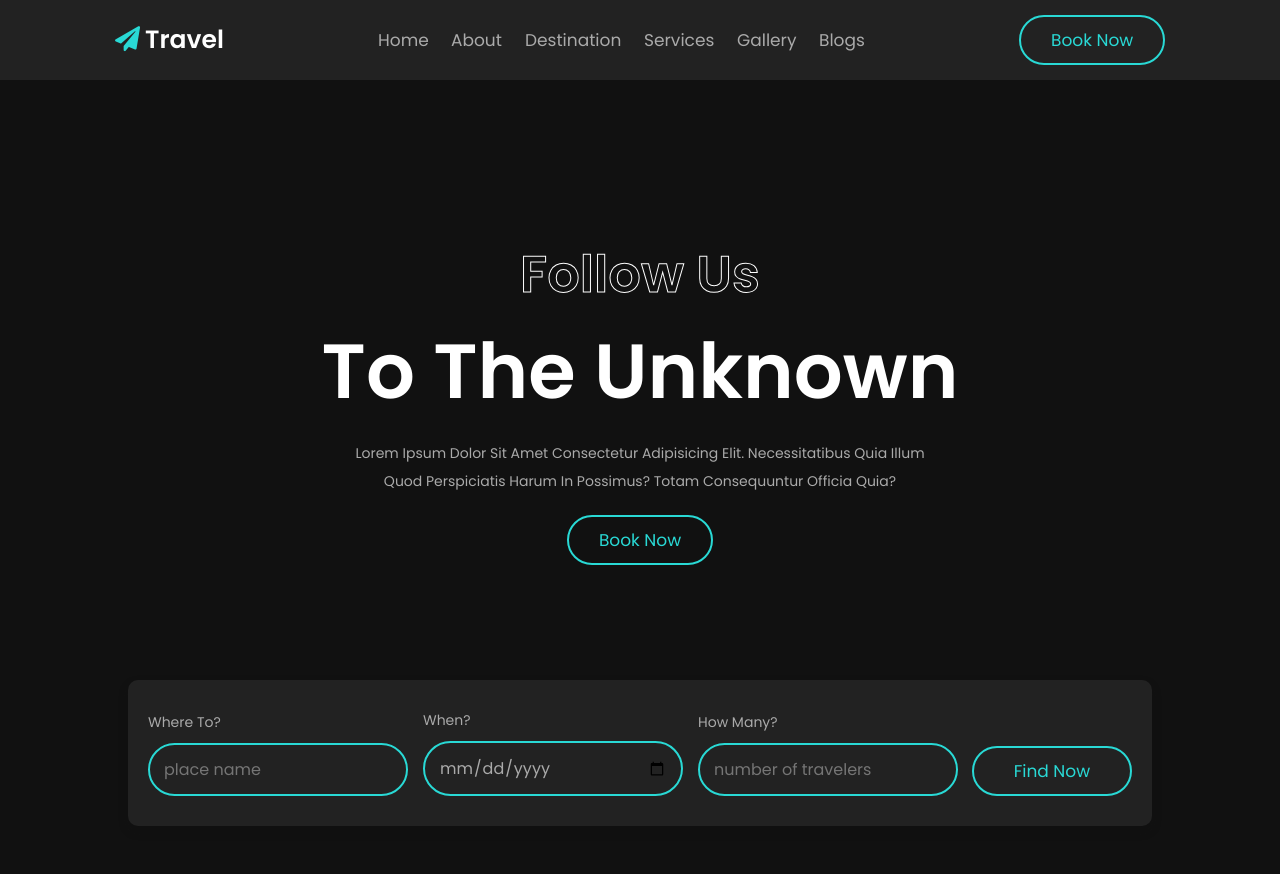
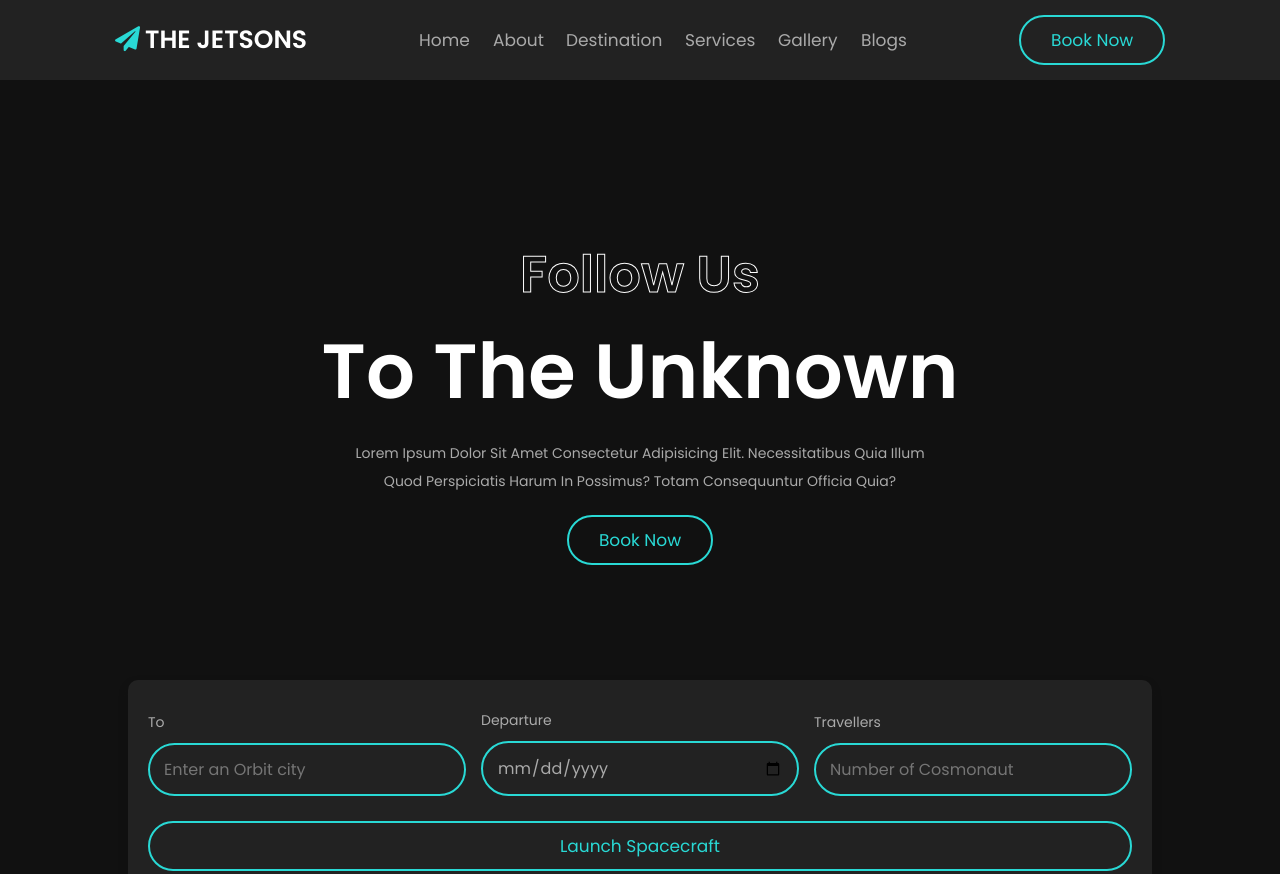
Before and after one commit to Hridxyz/thesimpsons, a plain HTML site: page index.html in a window 1280 px wide. Shown: the top 874 px of the page. Drawn offline with nearby package versions, Linux system fonts and the light colour scheme.

Commit message:
Update index.html

```diff
--- a/index.html
+++ b/index.html
@@ -4,7 +4,7 @@
     <meta charset="UTF-8">
     <meta http-equiv="X-UA-Compatible" content="IE=edge">
     <meta name="viewport" content="width=device-width, initial-scale=1.0">
-    <title>complete responsive travel website design tutorial</title>
+    <title>JETSONS:Travel the Universe and more</title>
 
     <!-- font awesome cdn link  -->
     <link rel="stylesheet" href="https://cdnjs.cloudflare.com/ajax/libs/font-awesome/5.15.4/css/all.min.css">
@@ -26,7 +26,7 @@
 
     <div id="menu-btn" class="fas fa-bars"></div>
 
-    <a data-aos="zoom-in-left" data-aos-delay="150" href="#" class="logo"> <i class="fas fa-paper-plane"></i>travel </a>
+    <a data-aos="zoom-in-left" data-aos-delay="150" href="#" class="logo"> <i class="fas fa-paper-plane"></i>THE JETSONS</a>
 
     <nav class="navbar">
         <a data-aos="zoom-in-left" data-aos-delay="300" href="#home">home</a>
@@ -64,18 +64,18 @@
 
     <form action="">
         <div data-aos="zoom-in" data-aos-delay="150" class="inputBox">
-            <span>where to?</span>
-            <input type="text" placeholder="place name" value="">
+            <span>To</span>
+            <input type="text" placeholder="Enter an Orbit city" value="">
         </div>
         <div data-aos="zoom-in" data-aos-delay="300" class="inputBox">
-            <span>when?</span>
+            <span>Departure</span>
             <input type="date" value="">
         </div>
         <div data-aos="zoom-in" data-aos-delay="450" class="inputBox">
-            <span>how many?</span>
-            <input type="number" placeholder="number of travelers" value="">
+            <span>Travellers</span>
+            <input type="number" placeholder="Number of Cosmonaut" value="">
         </div>
-        <input data-aos="zoom-in" data-aos-delay="600" type="submit" value="find now" class="btn">
+        <input data-aos="zoom-in" data-aos-delay="600" type="submit" value="Launch Spacecraft" class="btn">
     </form>
 
 </section>
```
